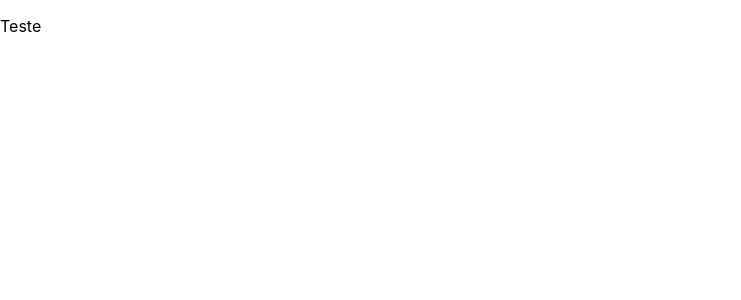
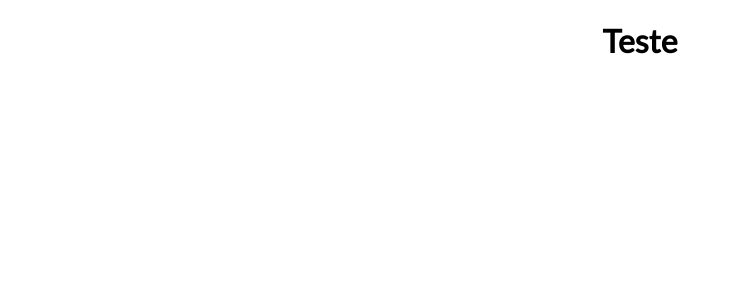
Before and after one commit to vanriwerson/portfolio-react-reboot, a React (Create React App) app: page / in a window 1280 px wide. Shown: the top 300 px of the page, without its empty margins (0-741 px from the left). Built offline with nearby package versions, Linux system fonts and the light colour scheme.

Commit message:
Escolha da fonte e alinhamento inicial dos componentes

```diff
--- /dev/null
+++ b/src/App.css
@@ -0,0 +1,9 @@
+.App {
+  align-items: center;
+  box-sizing: border-box;
+  justify-content: center;
+  display: flex;
+  flex-wrap: wrap;
+  height: 100%;
+  width: 100vw;
+}
--- a/src/App.js
+++ b/src/App.js
@@ -1,8 +1,9 @@
+import './App.css';
 
 function App() {
   return (
     <div className="App">
-      <p>Teste</p>
+      <h1>Teste</h1>
     </div>
   );
 }
--- a/src/index.css
+++ b/src/index.css
@@ -1,6 +1,8 @@
+@import url("https://fonts.googleapis.com/css2?family=Lato&display=swap");
+
 body {
   margin: 0;
-  font-family: -apple-system, BlinkMacSystemFont, 'Segoe UI', 'Roboto', 'Oxygen',
+  font-family: 'Lato', -apple-system, BlinkMacSystemFont, 'Segoe UI', 'Roboto', 'Oxygen',
     'Ubuntu', 'Cantarell', 'Fira Sans', 'Droid Sans', 'Helvetica Neue',
     sans-serif;
   -webkit-font-smoothing: antialiased;
```
